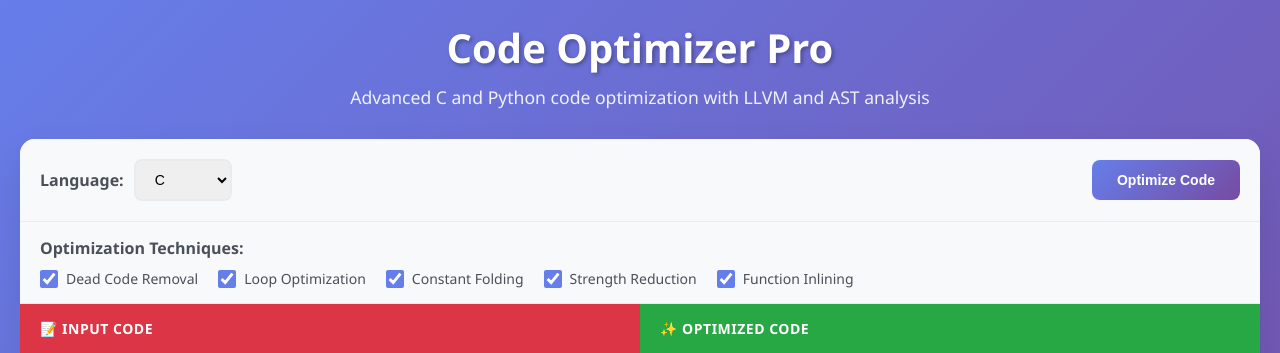
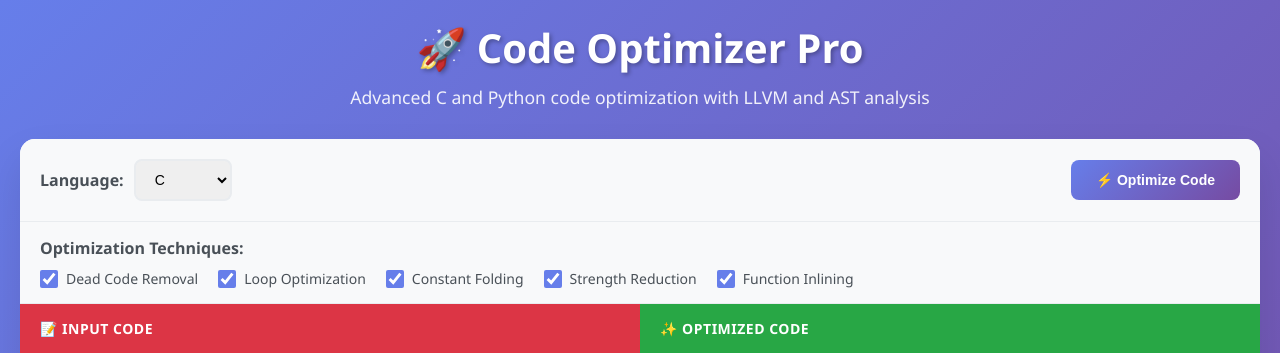
Before and after one commit to mmehraa/code-optimizer, a Flask app: page / in a window 1280 px wide. Shown: the top 353 px of the page. Run offline with Flask 3, Linux system fonts and the light colour scheme.

Commit message:
html changes

```diff
--- a/templates/index.html
+++ b/templates/index.html
@@ -1,17 +1,15 @@
 <!DOCTYPE html>
 <html lang="en">
-
 <head>
     <meta charset="UTF-8">
     <meta name="viewport" content="width=device-width, initial-scale=1.0">
     <title>Code Optimizer Pro</title>
     <link rel="stylesheet" href="\static\css\style.css">
 </head>
-
 <body>
     <div class="container">
         <div class="header">
-            <h1>Code Optimizer Pro</h1>
+            <h1>🚀 Code Optimizer Pro</h1>
             <p>Advanced C and Python code optimization with LLVM and AST analysis</p>
         </div>
 
@@ -25,7 +23,7 @@
                     </select>
                 </div>
                 <button id="optimize-btn" class="optimize-btn">
-                        Optimize Code
+                    ⚡ Optimize Code
                 </button>
             </div>
 
@@ -64,13 +62,12 @@
 
                 <div class="editor-panel">
                     <div class="editor-header input-header">📝 Input Code</div>
-                    <textarea id="input-code" class="editor" placeholder="Enter your C or Python code here...">Enter your C or Python code here...</textarea>
+                    <textarea id="input-code" class="editor" placeholder="Enter your C or Python code here..."></textarea>
                 </div>
 
                 <div class="editor-panel">
                     <div class="editor-header output-header">✨ Optimized Code</div>
-                    <textarea id="output-code" class="editor output-editor" readonly
-                        placeholder="Optimized code will appear here..."></textarea>
+                    <textarea id="output-code" class="editor output-editor" readonly placeholder="Optimized code will appear here..."></textarea>
                 </div>
             </div>
 
@@ -102,7 +99,6 @@
             </div>
         </div>
     </div>
-    <script src="\static\js\script.js"></script>
+    <script src="static\js\script.js"></script>
 </body>
-
 </html>
```
